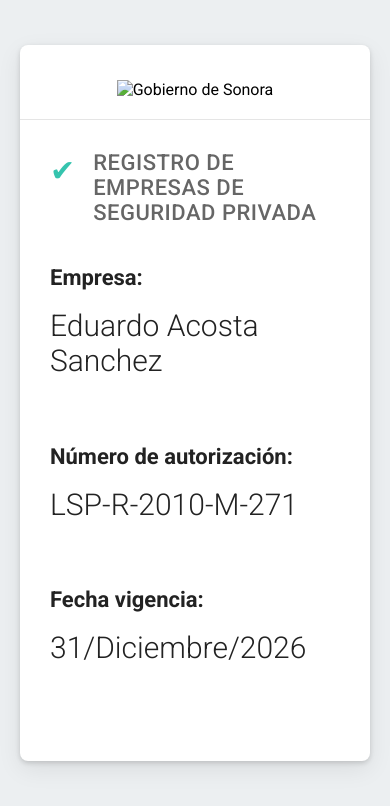
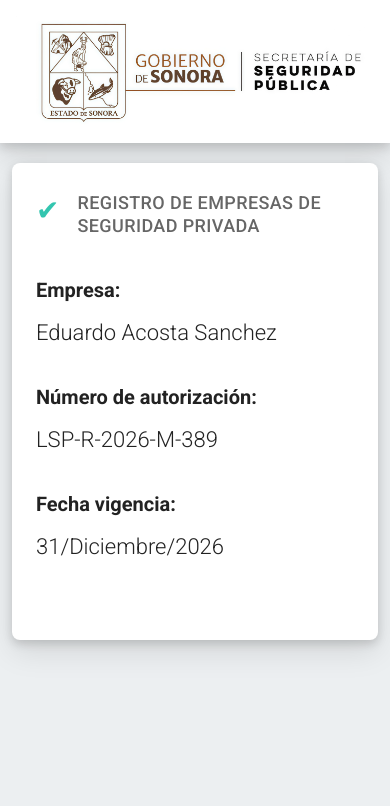
Before and after one commit to gobiernosonora867/Registro-Seguridad, a plain HTML site: page index.html in a window 390 px wide. Drawn offline with Linux system fonts and the light colour scheme.

Commit message:
Update index.html

```diff
--- a/index.html
+++ b/index.html
@@ -8,6 +8,7 @@
 
 <link rel="preconnect" href="https://fonts.googleapis.com">
 <link rel="preconnect" href="https://fonts.gstatic.com" crossorigin>
+
 <link href="https://fonts.googleapis.com/css2?family=Roboto:wght@300;400;500;700&display=swap" rel="stylesheet">
 
 <style>
@@ -19,9 +20,52 @@
 }
 
 body{
-    background:#eceff1;
     font-family:'Roboto',sans-serif;
-    padding:45px 20px;
+    background:#ECEFF1;
+}
+
+/* =======================
+      ENCABEZADO
+======================= */
+
+.logo{
+
+    width:100%;
+
+    background:#fff;
+
+    display:flex;
+
+    justify-content:center;
+
+    align-items:center;
+
+    padding:22px 30px;
+
+    box-shadow:
+        0 4px 10px rgba(0,0,0,.14),
+        0 12px 30px rgba(0,0,0,.12);
+
+}
+
+.logo img{
+
+    width:100%;
+
+    max-width:1150px;
+
+    display:block;
+
+}
+
+/* =======================
+      CONTENEDOR
+======================= */
+
+.wrapper{
+
+    padding:30px 20px 40px;
+
 }
 
 .card{
@@ -30,41 +74,13 @@
 
     margin:auto;
 
-    background:white;
+    background:#fff;
 
     border-radius:8px;
 
     box-shadow:
-    0 2px 5px rgba(0,0,0,.15),
-    0 8px 24px rgba(0,0,0,.08);
-
-    overflow:hidden;
-
-}
-
-.header{
-
-    text-align:center;
-
-    padding:35px 45px 20px;
-
-}
-
-.header img{
-
-    width:100%;
-
-    max-width:980px;
-
-    height:auto;
-
-}
-
-.divider{
-
-    height:1px;
-
-    background:#e5e5e5;
+        0 4px 10px rgba(0,0,0,.15),
+        0 12px 30px rgba(0,0,0,.10);
 
 }
 
@@ -74,23 +90,27 @@
 
 }
 
+/* =======================
+      TITULO
+======================= */
+
 .title{
 
     display:flex;
 
+    gap:18px;
+
     align-items:flex-start;
 
-    gap:18px;
-
-    margin-bottom:65px;
+    margin-bottom:60px;
 
 }
 
 .check{
 
-    color:#35C4AE;
+    color:#33C5AF;
 
-    font-size:42px;
+    font-size:32px;
 
     margin-top:3px;
 
@@ -100,19 +120,25 @@
 
     color:#666;
 
-    font-size:30px;
+    font-size:23px;
 
     font-weight:500;
 
-    letter-spacing:.5px;
+    text-transform:uppercase;
 
-    text-transform:uppercase;
+    letter-spacing:.4px;
+
+    line-height:1.3;
 
 }
 
+/* =======================
+      DATOS
+======================= */
+
 .section{
 
-    margin-bottom:65px;
+    margin-bottom:60px;
 
 }
 
@@ -136,7 +162,7 @@
 
     color:#222;
 
-    line-height:1.18;
+    line-height:1.15;
 
 }
 
@@ -146,11 +172,27 @@
 
 }
 
+/* =======================
+      CELULAR
+======================= */
+
 @media(max-width:900px){
+
+.logo{
+
+padding:16px;
+
+}
+
+.wrapper{
+
+padding:20px 12px;
+
+}
 
 .content{
 
-padding:30px;
+padding:28px 24px 40px;
 
 }
 
@@ -160,29 +202,35 @@
 
 }
 
-.title h1{
+.check{
 
-font-size:22px;
+font-size:28px;
 
 }
 
-.check{
+.title h1{
 
-font-size:30px;
+font-size:18px;
 
 }
 
 .label{
 
-font-size:22px;
+font-size:20px;
 
 }
 
 .value{
 
-font-size:30px;
+font-size:22px;
 
-white-space:normal;
+white-space:nowrap;
+
+}
+
+.section{
+
+margin-bottom:40px;
 
 }
 
@@ -194,15 +242,13 @@
 
 <body>
 
-<div class="card">
-
-<div class="header">
-
-<img src="images/logo-sonora.jpg" alt="Gobierno de Sonora">
-
+<div class="logo">
+    <img src="logo-sonora.jpg" alt="Gobierno de Sonora">
 </div>
 
-<div class="divider"></div>
+<div class="wrapper">
+
+<div class="card">
 
 <div class="content">
 
@@ -233,7 +279,7 @@
 </div>
 
 <div class="value">
-LSP-R-2010-M-271
+LSP-R-2026-M-389
 </div>
 
 </div>
@@ -254,5 +300,7 @@
 
 </div>
 
+</div>
+
 </body>
 </html>
```
